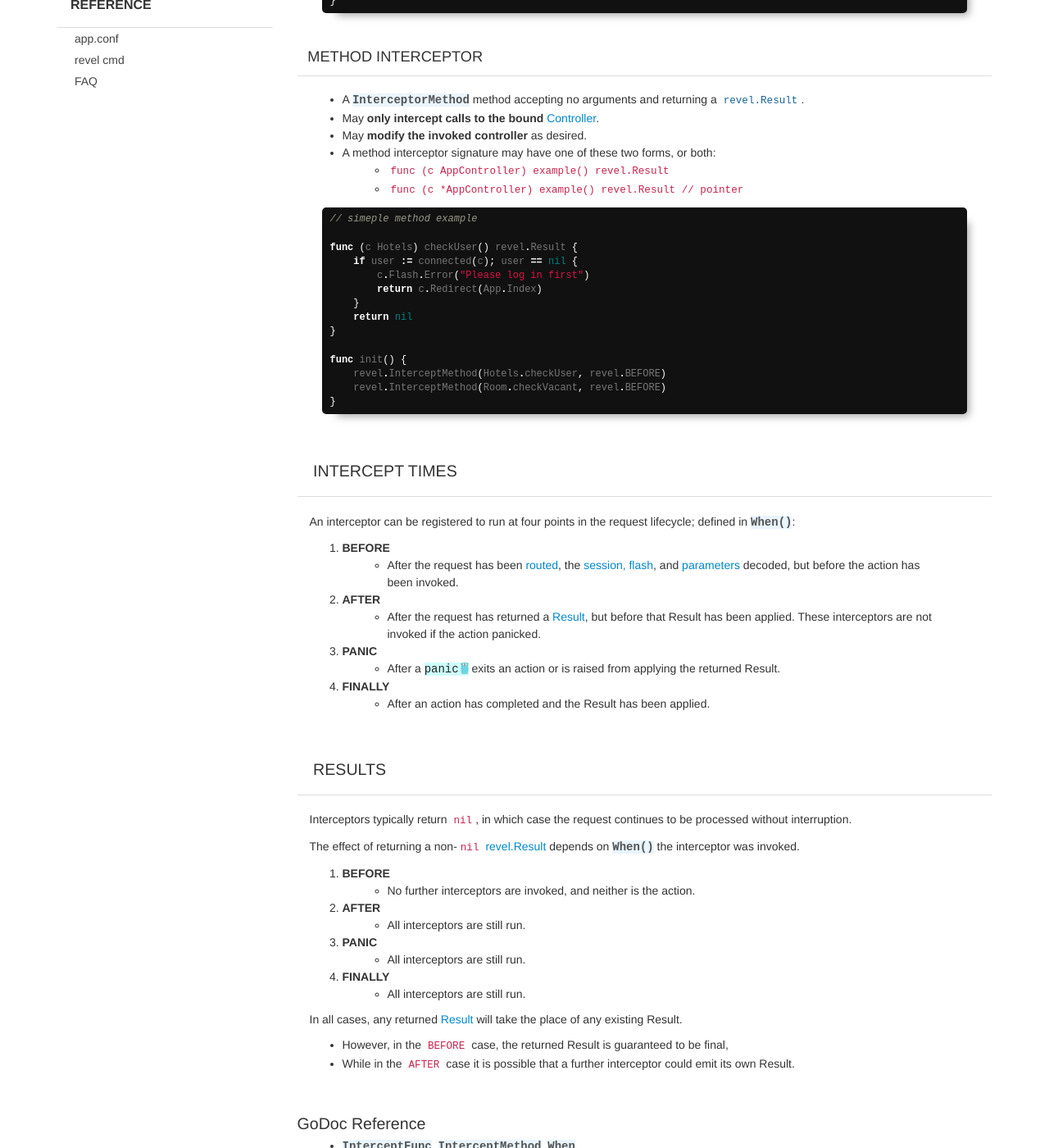
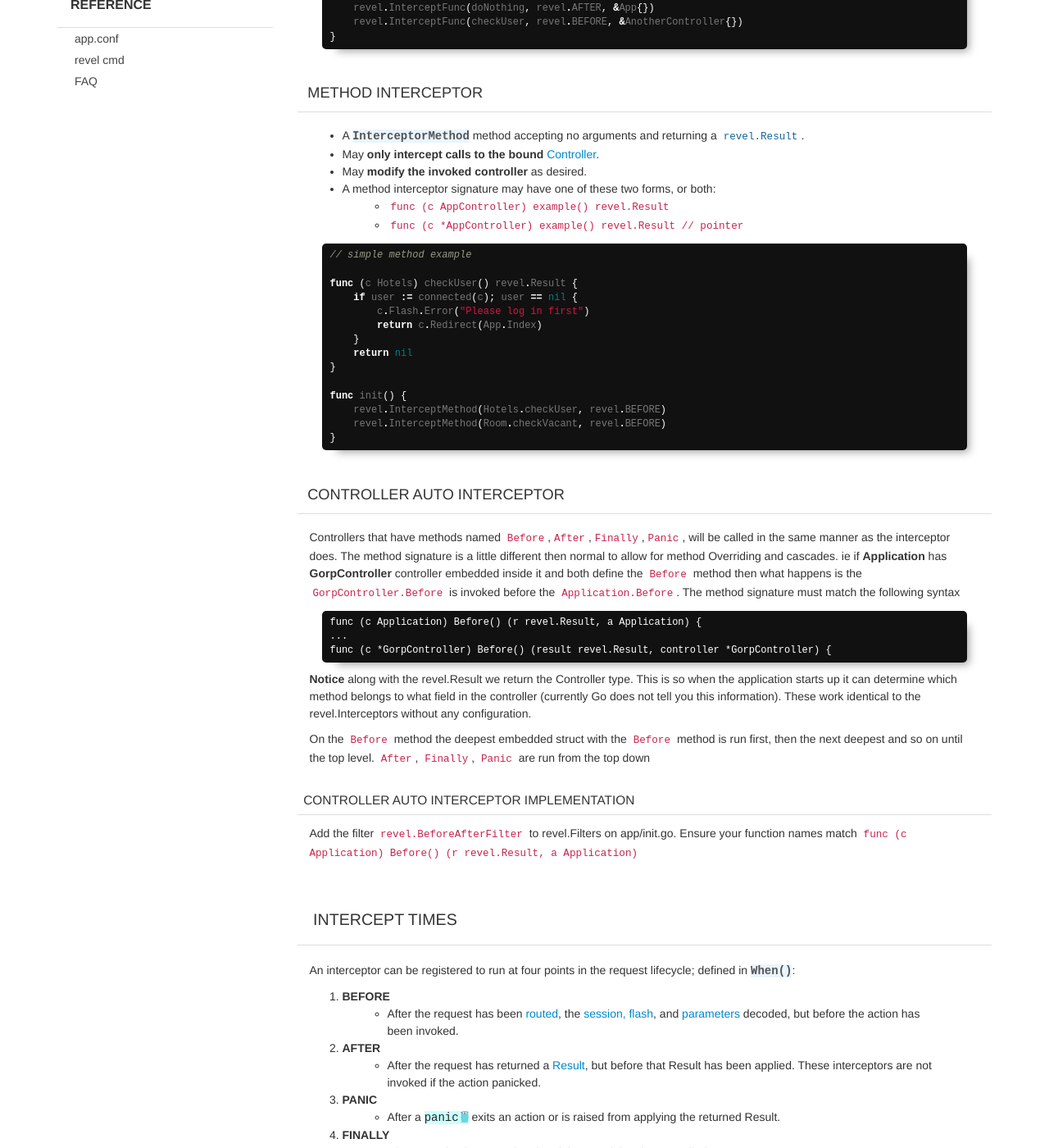
Before and after one commit to revel/revel.github.io, a Jekyll site: the page built from manual/interceptors.md, in a window 1280 px wide and 1400 px high, scrolled down 929 px. Shown: the whole window at 82% size. Built offline with Jekyll 4.4.1, drawn with Linux system fonts in a browser that asks for light colours; nearby versions of some CDN libraries; some of the changed text lies outside the part shown.

Commit message:
Before after method interceptors Updated documentation to include information about before and after method interceptors

````diff
--- a/manual/interceptors.md
+++ b/manual/interceptors.md
@@ -17,11 +17,14 @@ which is useful for some common concerns such as:
 * Request logging
 * Error handling
 * Statistics logging
+* Authentication handling
 
-In Revel, an interceptor can take one of two forms:
+In Revel, an interceptor can take one of three forms:
 
 * A [Function Interceptor](#function_interceptor)
 * A [Method Interceptor](#method_interceptor)
+* A [Controller Auto Interceptor](#controller_auto_interceptor)
+     using the `revel.BeforeAfterFilter` filter
 
 An Interceptor has an [intercept](#intercept_times) point in the request ([When](https://godoc.org/github.com/revel/revel#When))
 and returns a [Result](#results) or `nil`.
@@ -70,7 +73,7 @@ func init() {
 
 
 ```go
-// simeple method example
+// simple method example
 
 func (c Hotels) checkUser() revel.Result {
     if user := connected(c); user == nil {
@@ -86,6 +89,32 @@ func init() {
 }
 ```
 
+### Controller Auto Interceptor
+Controllers that have methods named `Before`,`After`,`Finally`,`Panic`, will be called in the
+same manner as the interceptor does. The method signature is a little different then normal
+to allow for method Overriding and cascades. ie if **Application** has
+**GorpController** controller embedded inside it and both define the
+`Before` method then what happens is the `GorpController.Before`
+is invoked before the `Application.Before`. The method signature must match the
+following syntax
+
+```
+func (c Application) Before() (r revel.Result, a Application) {
+...
+func (c *GorpController) Before() (result revel.Result, controller *GorpController) {
+```
+**Notice** along with the revel.Result we return the Controller type.
+This is so when the application starts up it can determine which method belongs to what
+field in the controller (currently Go does not tell you this information).
+These work identical to the revel.Interceptors without any configuration.
+
+On the `Before` method the deepest embedded struct with the `Before` method is run first,
+then the next deepest and so on until the top level. `After`, `Finally`, `Panic`
+are run from the top down
+
+#### Controller Auto Interceptor Implementation
+Add the filter `revel.BeforeAfterFilter` to revel.Filters on app/init.go.
+Ensure your function names match `func (c Application) Before() (r revel.Result, a Application)`
 
 <a name="intercept_times"></a>
 
````
